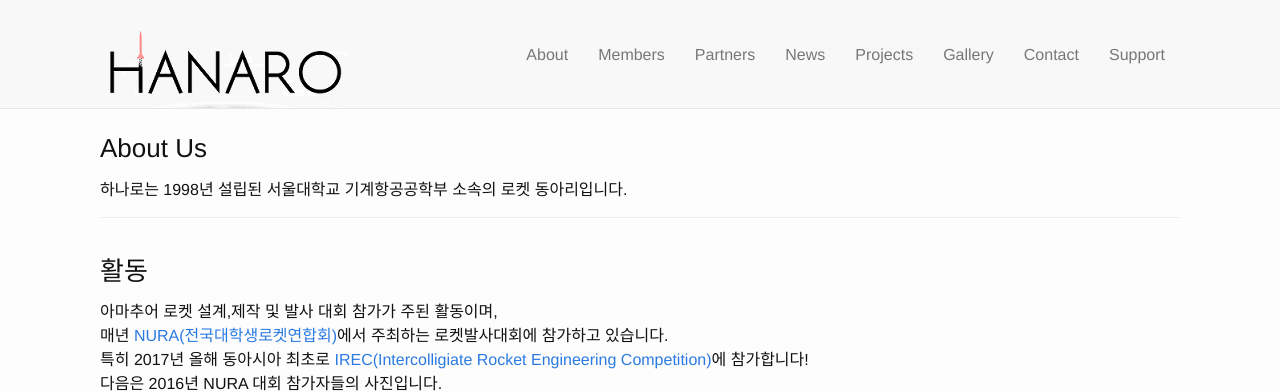
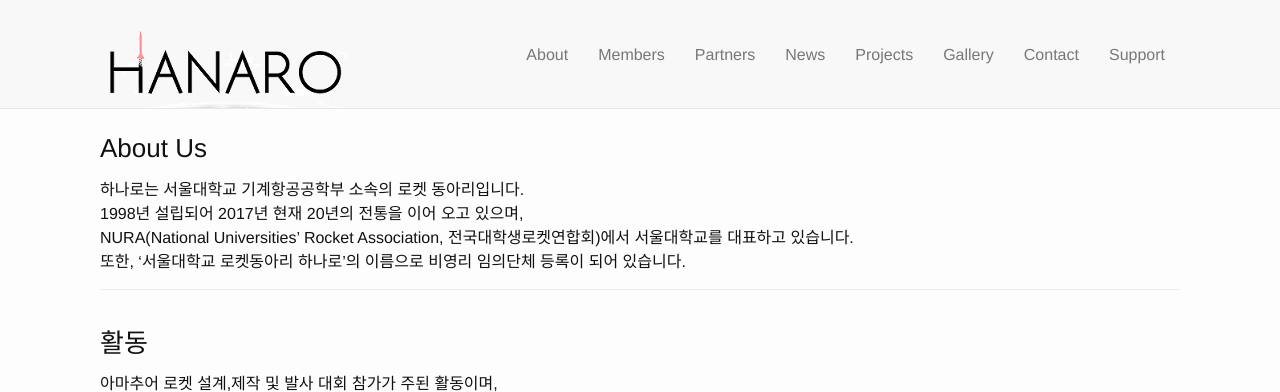
Before and after one commit to Hanaro2021/hanaro.github.io, a Jekyll site: the page built from _pages/1.about.md, in a window 1280 px wide, cut to the strip 0-392 px from the top of the page. Built offline with Jekyll 4.4.1, drawn with Linux system fonts in a browser that asks for light colours; nearby versions of some CDN libraries.

Commit message:
Update 1.about.md

```diff
--- a/_pages/1.about.md
+++ b/_pages/1.about.md
@@ -4,7 +4,11 @@ title: About
 permalink: /about/
 ---
 <h3>About Us</h3>
-하나로는 1998년 설립된 서울대학교 기계항공공학부 소속의 로켓 동아리입니다.<br/>
+하나로는 서울대학교 기계항공공학부 소속의 로켓 동아리입니다.<br/>
+1998년 설립되어 2017년 현재 20년의 전통을 이어 오고 있으며, <br/>
+NURA(National Universities' Rocket Association, 전국대학생로켓연합회)에서 서울대학교를 대표하고 있습니다.<br/>
+또한, '서울대학교 로켓동아리 하나로'의 이름으로 비영리 임의단체 등록이 되어 있습니다.<br/>
+
 
 * * *
 <br/>
```
